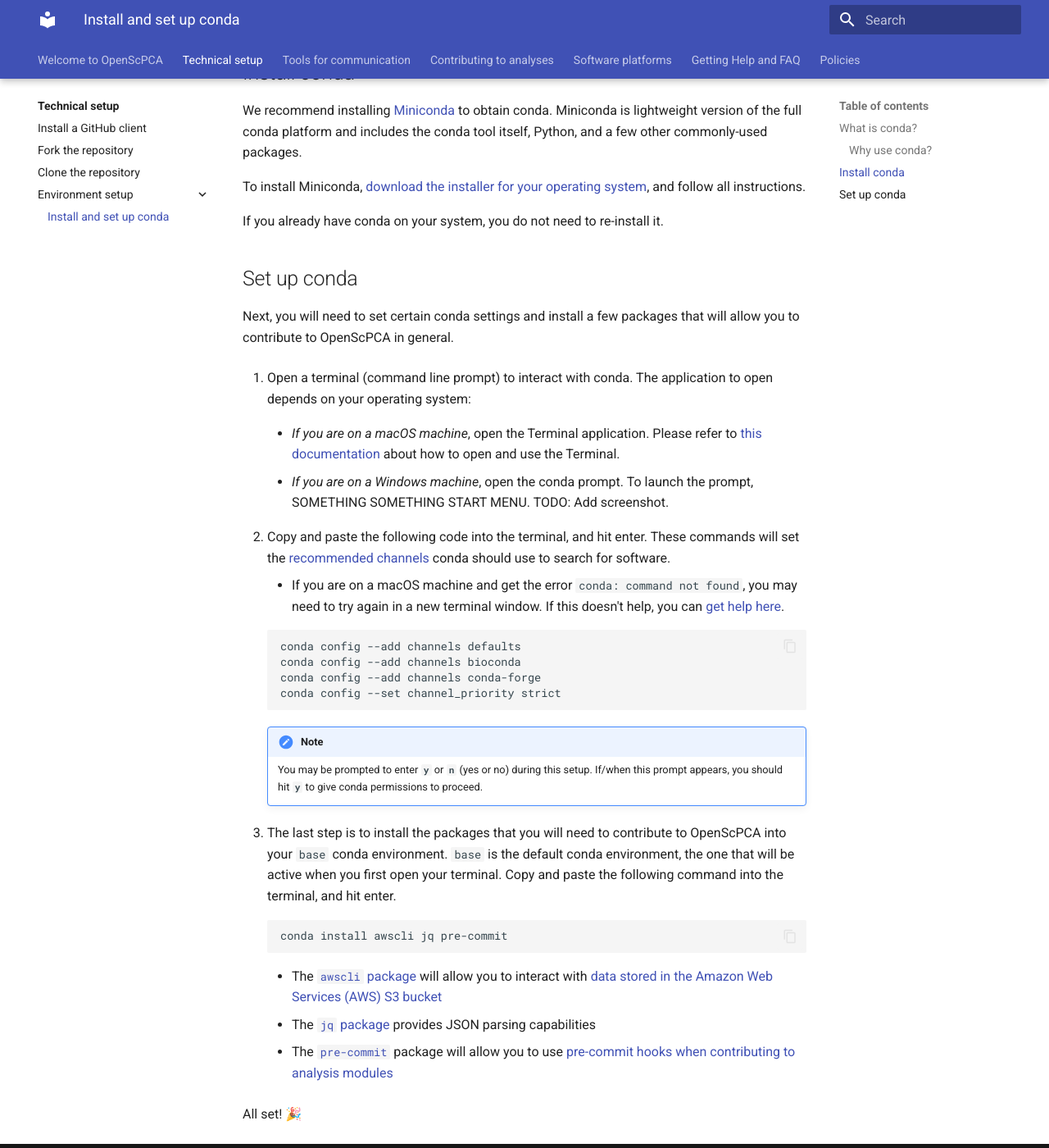
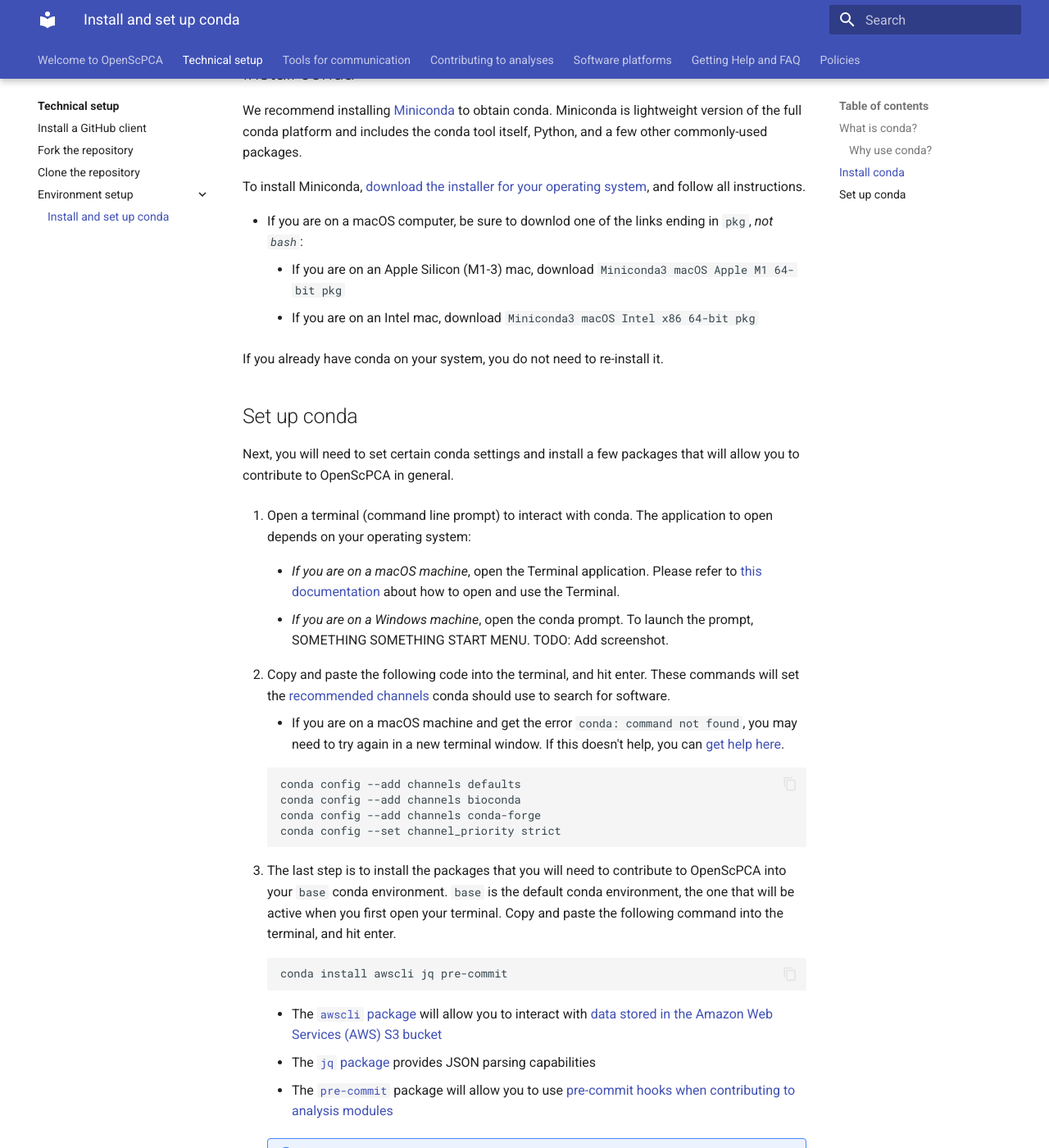
Before and after one commit to AlexsLemonade/OpenScPCA-analysis, an MkDocs documentation site: the page built from docs/technical-setup/environment-setup/setup-conda.md, in a window 1280 px wide and 1400 px high, scrolled down 866 px. Shown: the whole window at 82% size. Built offline with MkDocs 1.6.1 and Material for MkDocs 9.7.7, drawn with Linux system fonts in a browser that asks for light colours; some of the changed text lies outside the part shown.

Commit message:
add success screenshot for package install (not much to see for channel install). move the note to package install where it is more appropriate. update the conda download link with more info for mac users

````diff
--- a/docs/technical-setup/environment-setup/setup-conda.md
+++ b/docs/technical-setup/environment-setup/setup-conda.md
@@ -27,7 +27,11 @@
 We recommend installing [Miniconda](https://docs.anaconda.com/free/miniconda/index.html) to obtain conda.
 Miniconda is lightweight version of the full conda platform and includes the conda tool itself, Python, and a few other commonly-used packages.
 
-To install Miniconda, [download the installer for your operating system](https://docs.anaconda.com/free/miniconda/miniconda-install/), and follow all instructions.
+To install Miniconda, [download the installer for your operating system](https://docs.anaconda.com/free/miniconda/), and follow all instructions.
+
+  - If you are on a macOS computer, be sure to downlod one of the links ending in `pkg`, _not `bash`_:
+    - If you are on an Apple Silicon (M1-3) mac, download `Miniconda3 macOS Apple M1 64-bit pkg`
+    - If you are on an Intel mac, download `Miniconda3 macOS Intel x86 64-bit pkg`
 
 If you already have conda on your system, you do not need to re-install it.
 
@@ -56,21 +60,29 @@
     conda config --set channel_priority strict
     ```
 
+
+1. The last step is to install the packages that you will need to contribute to OpenScPCA into your `base` conda environment.
+`base` is the default conda environment, the one that will be active when you first open your terminal.
+Copy and paste the following command into the terminal, and hit enter.
+
+    ```sh
+    conda install awscli jq pre-commit
+    ```
+
+    - The [`awscli` package](https://pypi.org/project/awscli/) will allow you to interact with [data stored in the Amazon Web Services (AWS) S3 bucket](STUB_LINK)
+    - The [`jq` package](https://pypi.org/project/jq/) provides JSON parsing capabilities
+    - The [`pre-commit`](https://pypi.org/project/pre-commit/) package will allow you to use [pre-commit hooks when contributing to analysis modules](STUB_LINK)
+
     !!! note
         You may be prompted to enter **`y`** or **`n`** (yes or no) during this setup.
         If/when this prompt appears, you should hit **`y`** to give conda permissions to proceed.
 
 
+1. At the end of the installation, you should see these messages in the terminal which indicate successful installation:
 
-1. The last step is to install the packages that you will need to contribute to OpenScPCA into your `base` conda environment.
-`base` is the default conda environment, the one that will be active when you first open your terminal.
-Copy and paste the following command into the terminal, and hit enter.
-
-        conda install awscli jq pre-commit
+    <figure markdown="span">
+        ![Conda completed install output.](../../img/conda-success.png){width="275"}
+    </figure>
 
 
-    - The [`awscli` package](https://pypi.org/project/awscli/) will allow you to interact with [data stored in the Amazon Web Services (AWS) S3 bucket](STUB_LINK)
-    - The [`jq` package](https://pypi.org/project/jq/) provides JSON parsing capabilities
-    - The [`pre-commit`](https://pypi.org/project/pre-commit/) package will allow you to use [pre-commit hooks when contributing to analysis modules](STUB_LINK)
-
 All set! 🎉
````
Also changed, not shown: docs/img/conda-success.png (added).
